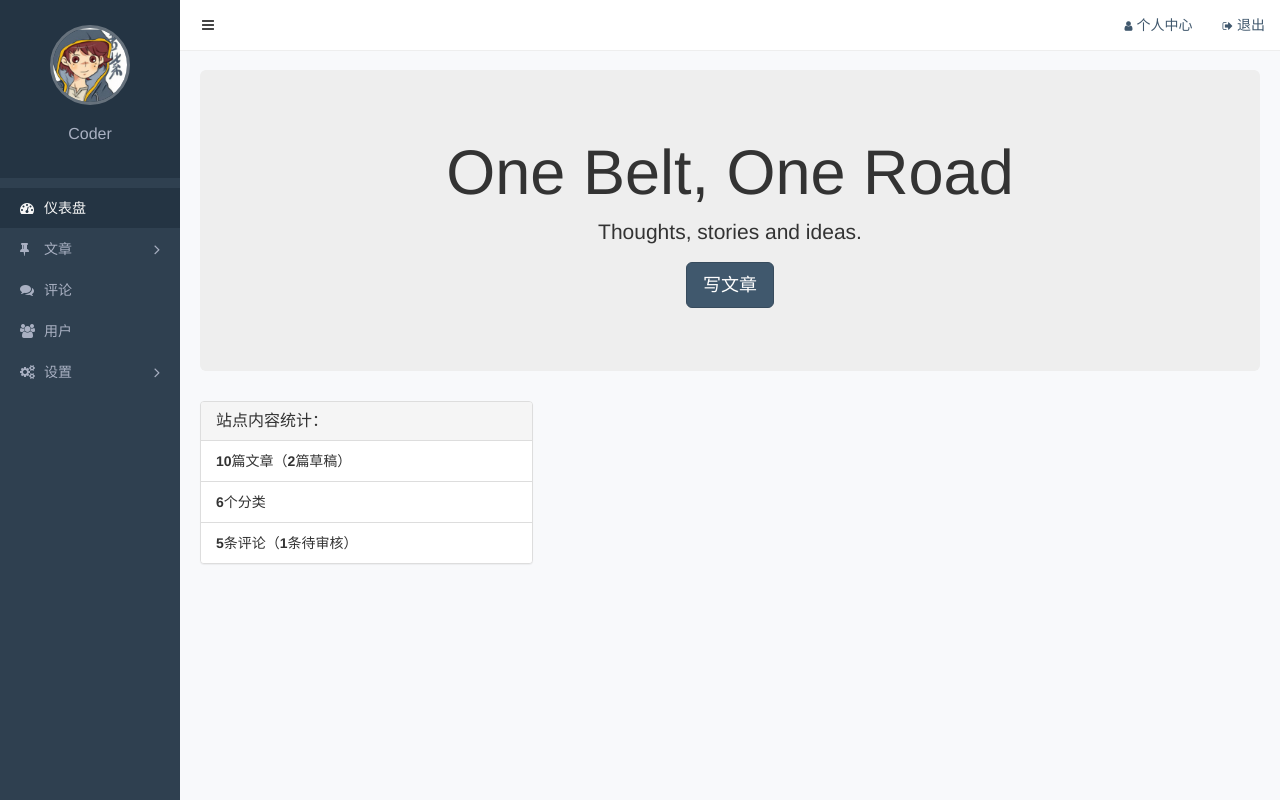
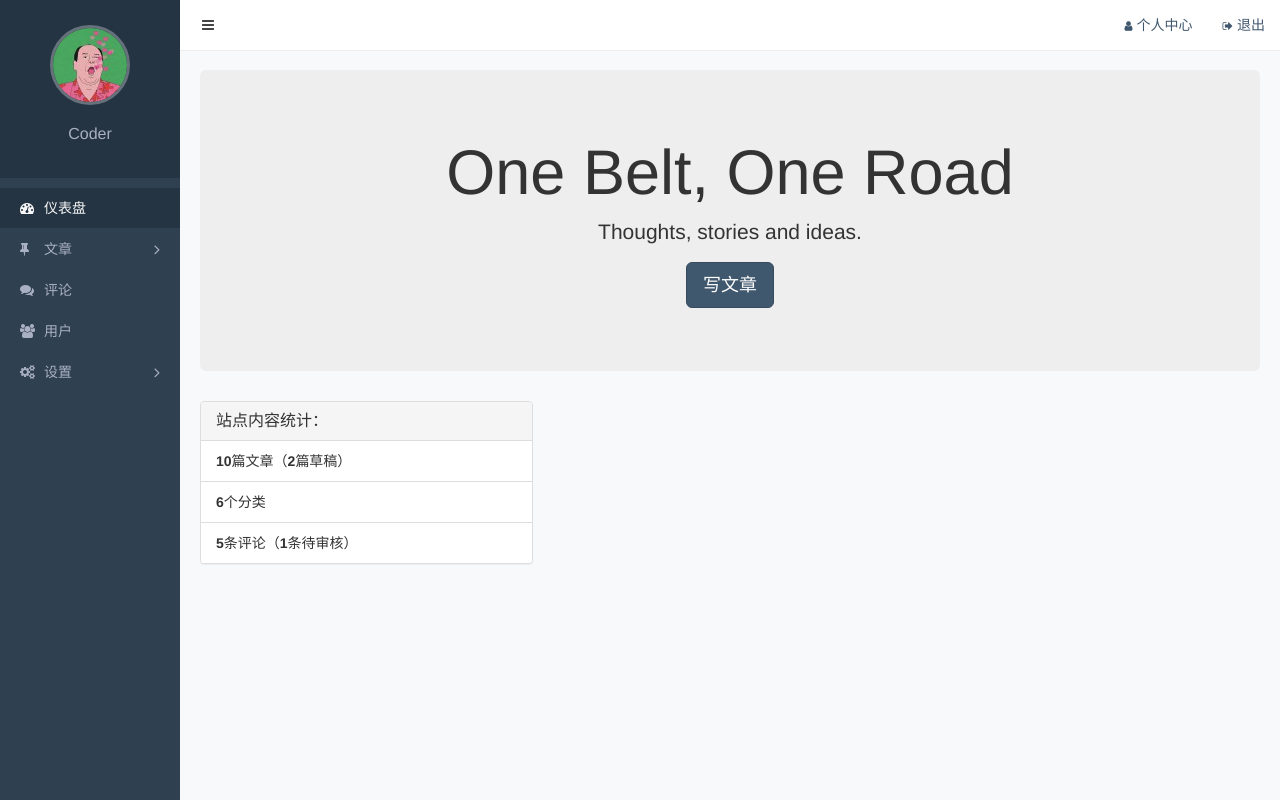
Before and after one commit to zyggggggggg/alibaixiu, a website: page public/admin/index.html in a window 1280 px wide. Drawn offline with Linux system fonts and the light colour scheme.

Commit message:
修改头像

```diff
--- a/public/admin/index.html
+++ b/public/admin/index.html
@@ -47,7 +47,7 @@
 
   <div class="aside">
     <div class="profile">
-      <img class="avatar" src="../uploads/avatar.jpg">
+      <img class="avatar" src="../uploads/c758f46a6f8807534c658d224f9929f8.jpg">
       <h3 class="name">Coder</h3>
     </div>
     <ul class="nav">
```
Also changed, not shown: public/uploads/c758f46a6f8807534c658d224f9929f8.jpg (added).
